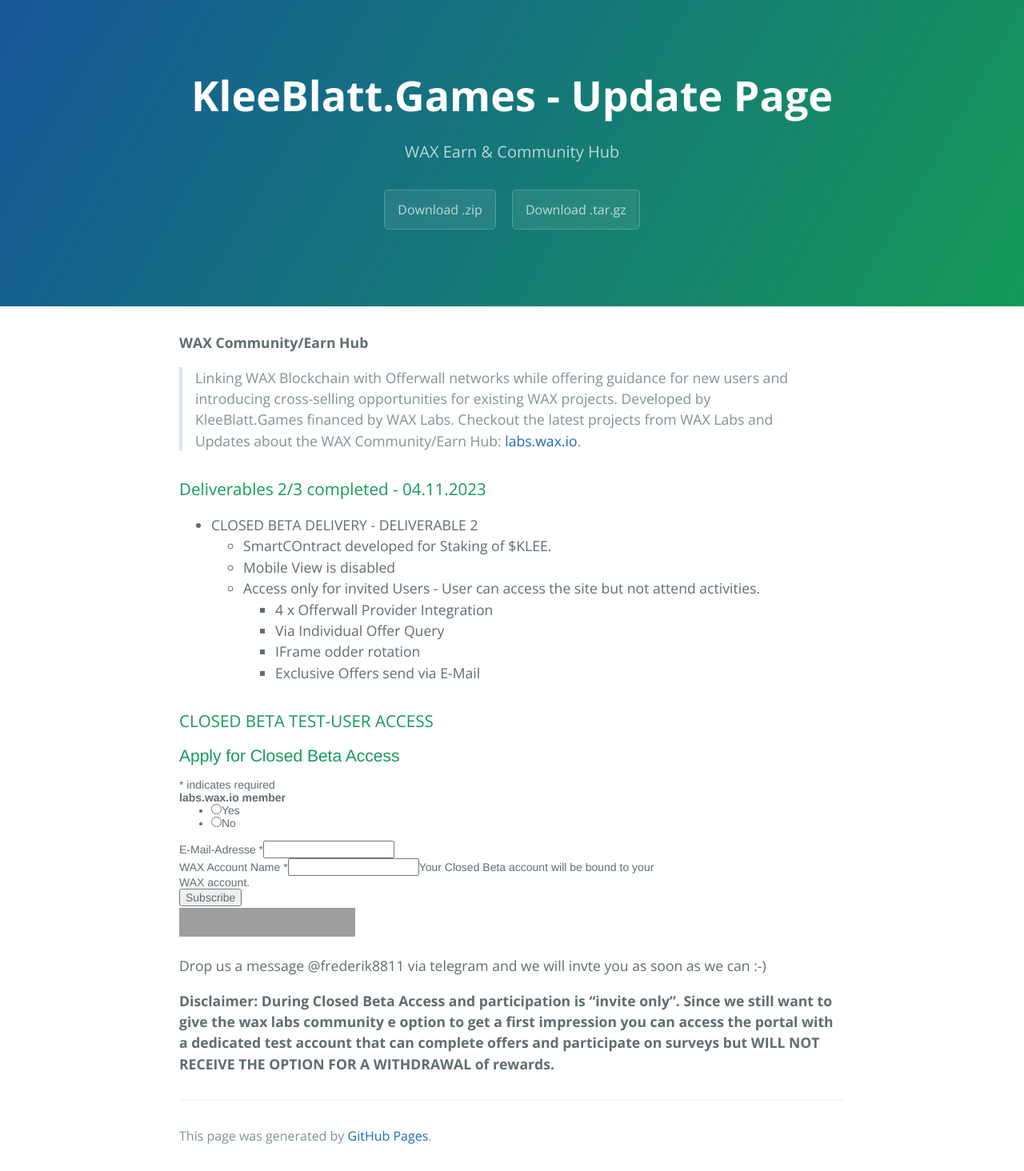
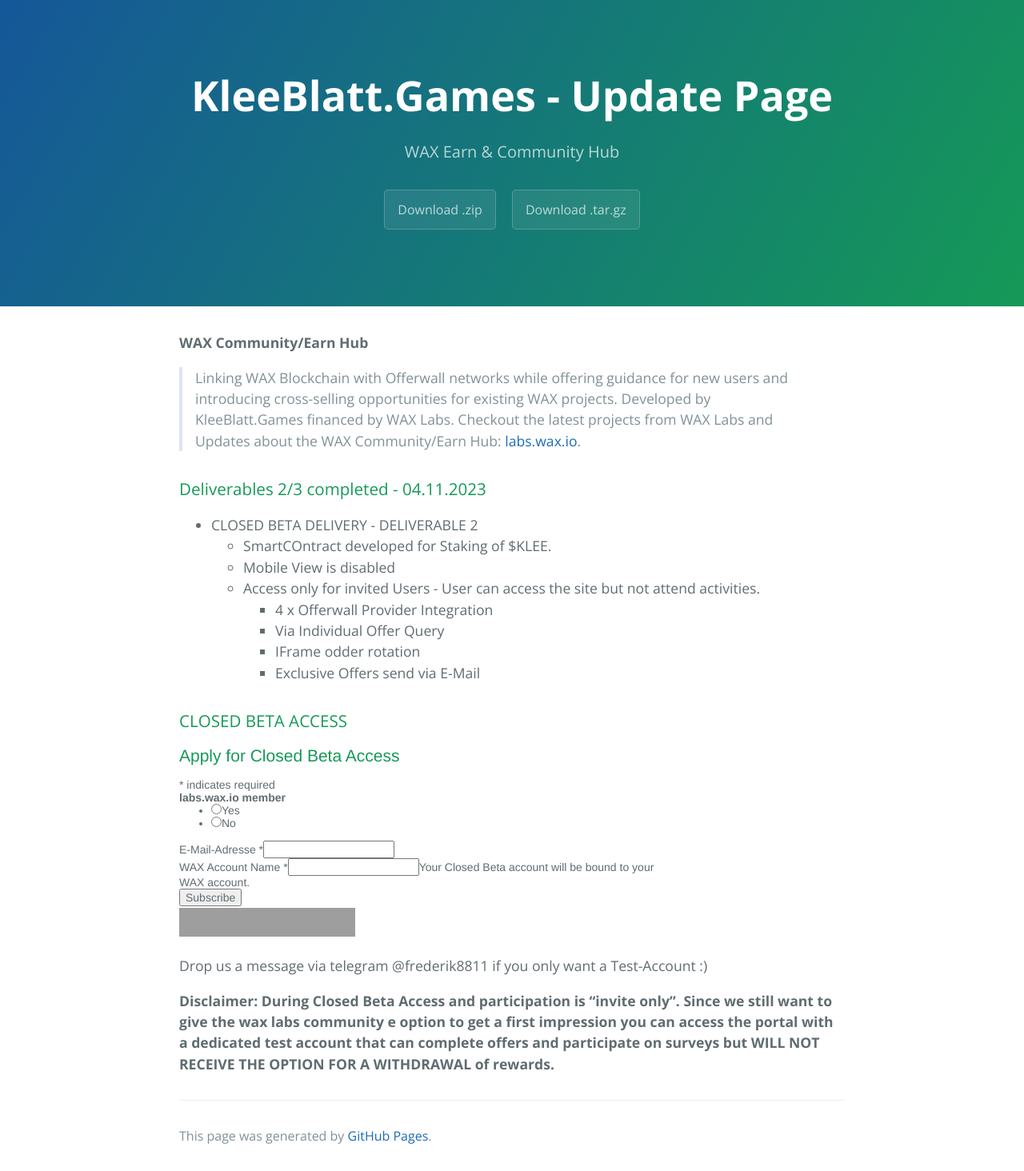
Before and after one commit to KleeblattGames/KleeblattGames.github.io, a Jekyll site: the page built from index.md, in a window 1280 px wide. Shown: the whole page at 80% size. Built offline with Jekyll 4.4.1, drawn with Linux system fonts in a browser that asks for light colours; comment, search, counter and statistics services are not loaded; grey boxes are pictures that could not be loaded.

Commit message:
Update index.md

```diff
--- a/index.md
+++ b/index.md
@@ -25,7 +25,7 @@
 
 
 
-### CLOSED BETA TEST-USER ACCESS
+### CLOSED BETA ACCESS
 
 <div id="mc_embed_shell">
       <link href="//cdn-images.mailchimp.com/embedcode/classic-061523.css" rel="stylesheet" type="text/css">
@@ -58,6 +58,6 @@
 </div>
 <script type="text/javascript" src="//s3.amazonaws.com/downloads.mailchimp.com/js/mc-validate.js"></script><script type="text/javascript">(function($) {window.fnames = new Array(); window.ftypes = new Array();fnames[7]='MMERGE7';ftypes[7]='radio';fnames[0]='EMAIL';ftypes[0]='email';fnames[6]='MMERGE6';ftypes[6]='text';fnames[1]='FNAME';ftypes[1]='text';fnames[2]='LNAME';ftypes[2]='text';fnames[3]='ADDRESS';ftypes[3]='address';fnames[4]='PHONE';ftypes[4]='phone';fnames[5]='BIRTHDAY';ftypes[5]='birthday';}(jQuery));var $mcj = jQuery.noConflict(true);</script></div>
 
-Drop us a message @frederik8811 via telegram and we will invte you as soon as we can :-)
+Drop us a message via telegram @frederik8811 if you only want a Test-Account :)
 
 **Disclaimer: During Closed Beta Access and participation is "invite only". Since we still want to give the wax labs community  e option to get a first impression you can access the portal with a dedicated test account that can complete offers and participate on surveys but WILL NOT RECEIVE THE OPTION FOR A WITHDRAWAL of rewards.**
```
